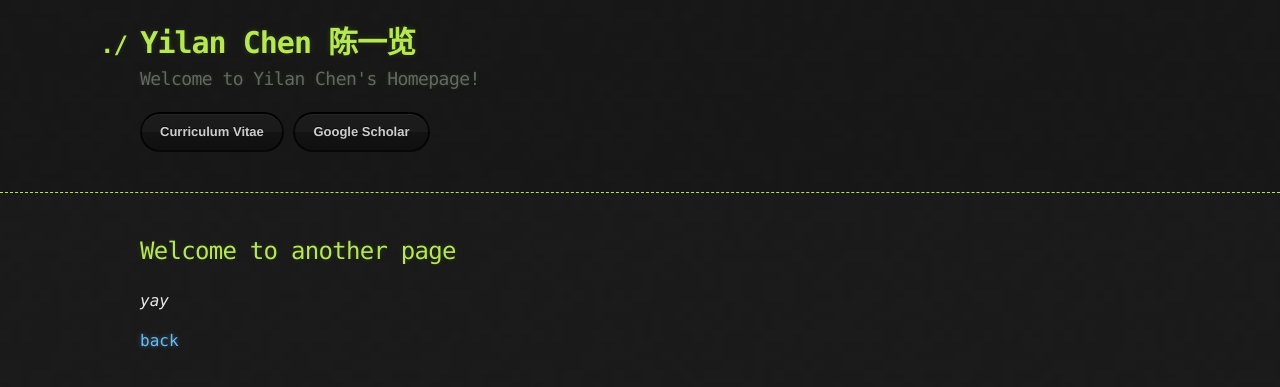
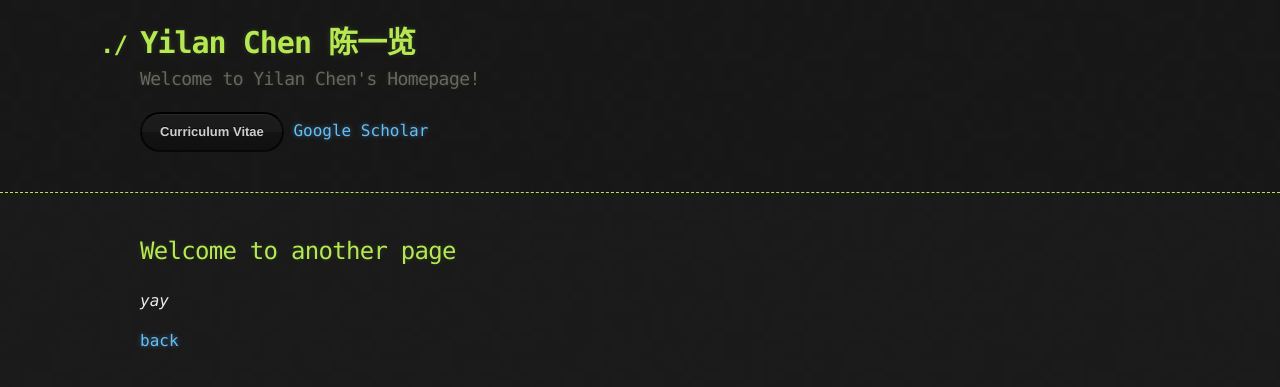
Before and after one commit to yilanchen6/yilanchen6.github.io, a Jekyll site: the page built from another-page.md, in a window 1280 px wide. Shown: the top 387 px of the page. Built offline with Jekyll 4.4.1, drawn with Linux system fonts in a browser that asks for light colours; our own code applies the rules of GitHub Pages for plain Markdown files.

Commit message:
Update default.html

```diff
--- a/_layouts/default.html
+++ b/_layouts/default.html
@@ -27,7 +27,7 @@
           <!-- <a href="{{ site.github.repository_url }}" class="btn btn-github"><span class="icon"></span>View on GitHub</a> -->
           <!-- <a href="{{ https://chenyilan.net/files/CV_Yilan_Chen.pdf }}" class="btn"><span class="icon"></span>Curriculum Vitae</a> -->
           <a href="https://chenyilan.net/files/CV_Yilan_Chen.pdf" class="btn">Curriculum Vitae</a>
-          <a href="https://scholar.google.com/citations?user=6wmzpRIAAAAJ&hl=zh-CN" class="btn"><span class="fas fa-fw fa-graduation-cap"></span>Google Scholar</a>
+          <a href="https://scholar.google.com/citations?user=6wmzpRIAAAAJ&hl=zh-CN" class="fas fa-fw fa-graduation-cap"><span class="fas fa-fw fa-graduation-cap"></span>Google Scholar</a>
         </section>
       </div>
     </header>
```
